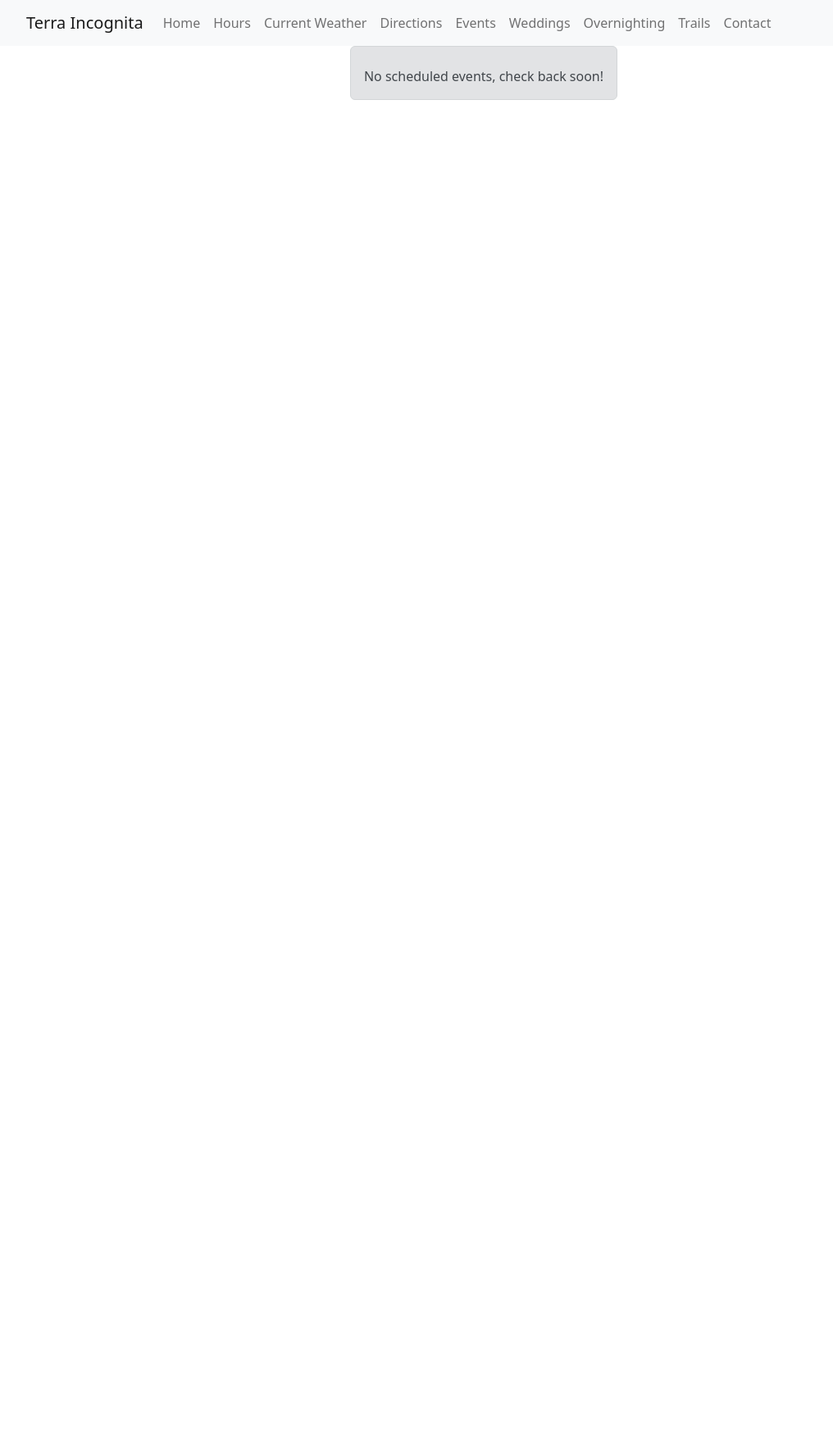
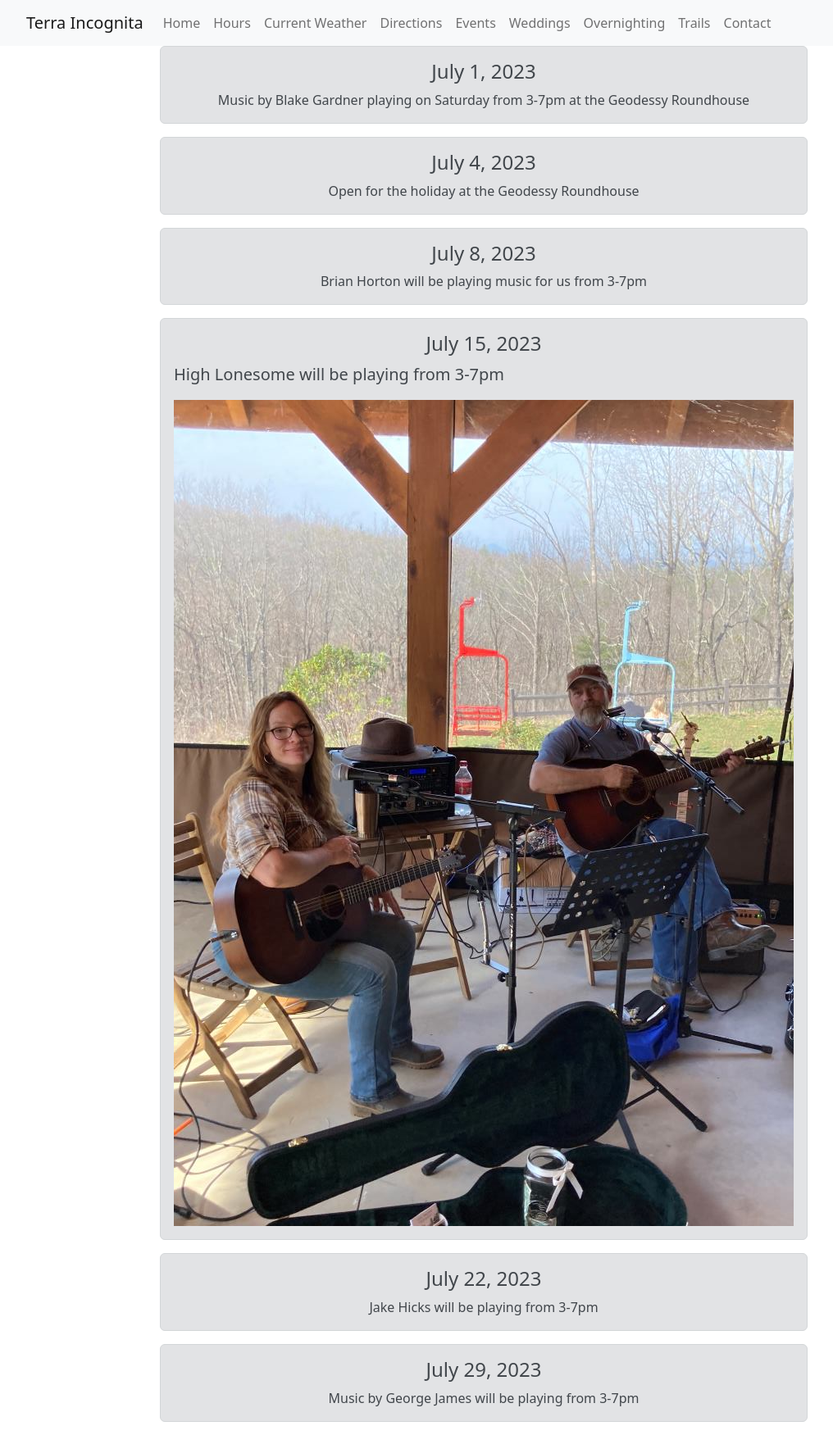
Before and after one commit to tors10e/terra, a React (Create React App) app: page /events in a window 1280 px wide. Shown: the whole page at 82% size, without its empty margins (50-1066 px from the left). Before the commit the page ends 800 px from the top, so only its background shows below. Built offline with nearby package versions, Linux system fonts and the light colour scheme.

Commit message:
Added events for july

```diff
--- a/src/events/list_of_events.js
+++ b/src/events/list_of_events.js
@@ -1,5 +1,5 @@
 import mothers_day_poster from '../images/public_events/Brunchposter-onlineformat.jpg';
-import grand_opening from '../images/public_events/GrandOpeningFlier2023.jpg';
+import high_lonesome from '../images/public_events/lisa_philmer_high_lonesome.jpg';
 
 // Example of an event with photo  ["March 3, 2023", "First day of the season we are back to being open!", pavilion_photo]
 // Example of an event without photo  ["March 3, 2023", "First day of the season we are back to being open!"]
@@ -11,8 +11,14 @@ import grand_opening from '../images/public_events/GrandOpeningFlier2023.jpg';
             for us again! Checkout https://soundcloud.com/user-131558822 for a taste of his music. Music starts at 3pm"],
         ["May 6, 2023", "It's Lisa and Filmer Kilby time again! High Lonesome will be playing starting at 3pm."],
         ["May 14, 2023", ["Join us for a Mother's day brunch hosted at Terra! ", <a href="https://checkout.square.site/buy/KYRCKHERDJUYHAMV7WDQAKDP">Click here to buy a ticket!</a>], mothers_day_poster],
-        ["May 27, 2023", "Grand opening and open house of new tasting room and winery at 2 PM. ", grand_opening],
+//        ["May 27, 2023", "Grand opening and open house of new tasting room and winery at 2 PM. ", grand_opening],
         ["May 29, 2023", "Open for memorial day!"],
+        ["July 1, 2023", "Music by Blake Gardner playing on Saturday from 3-7pm at the Geodessy Roundhouse"],
+        ["July 4, 2023", "Open for the holiday at the Geodessy Roundhouse"],
+        ["July 8, 2023", "Brian Horton will be playing music for us from 3-7pm"],
+        ["July 15, 2023", "High Lonesome will be playing from 3-7pm", high_lonesome],
+        ["July 22, 2023", "Jake Hicks will be playing from 3-7pm", ],
+        ["July 29, 2023", "Music by George James will be playing from 3-7pm", ],
     ];
 
     export const no_events =
```
Also changed, not shown: src/images/public_events/lisa_philmer_high_lonesome.jpg (added), 1 other file (tests, documents, lock files or other folders).
